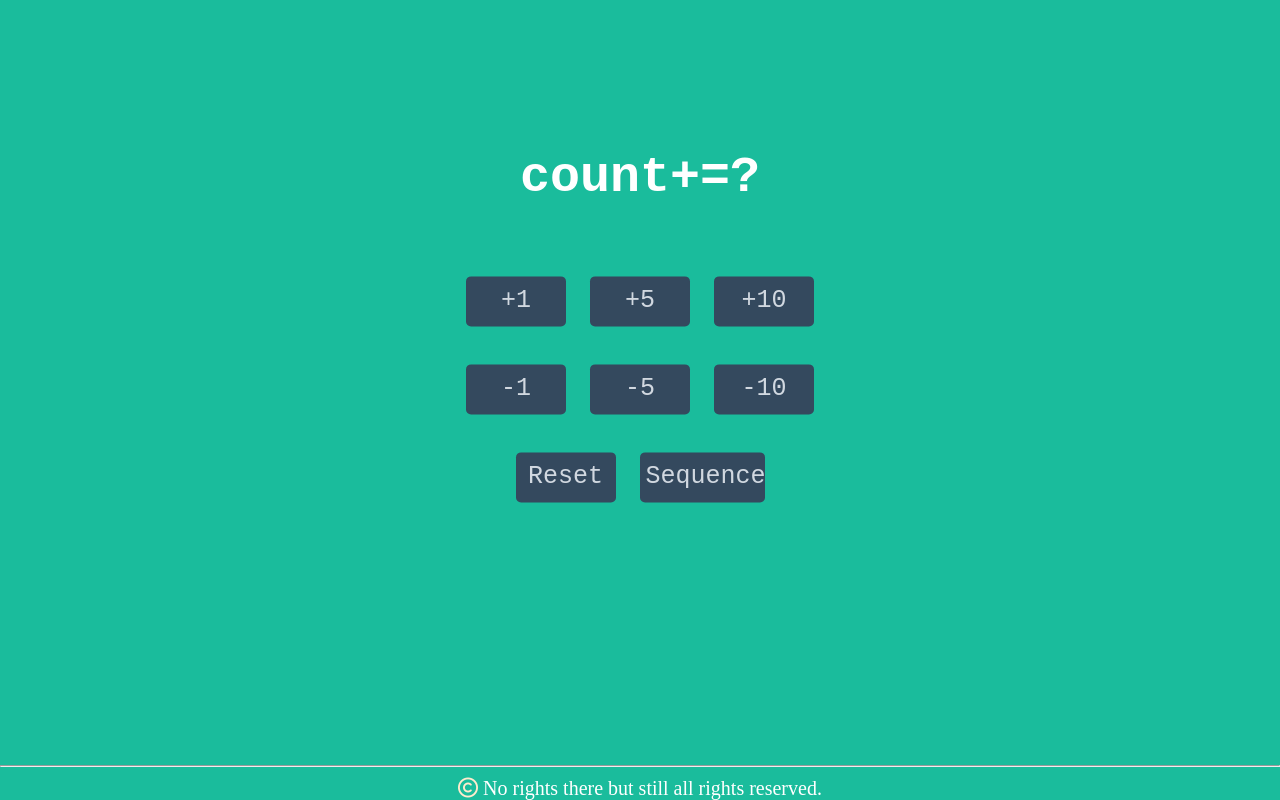
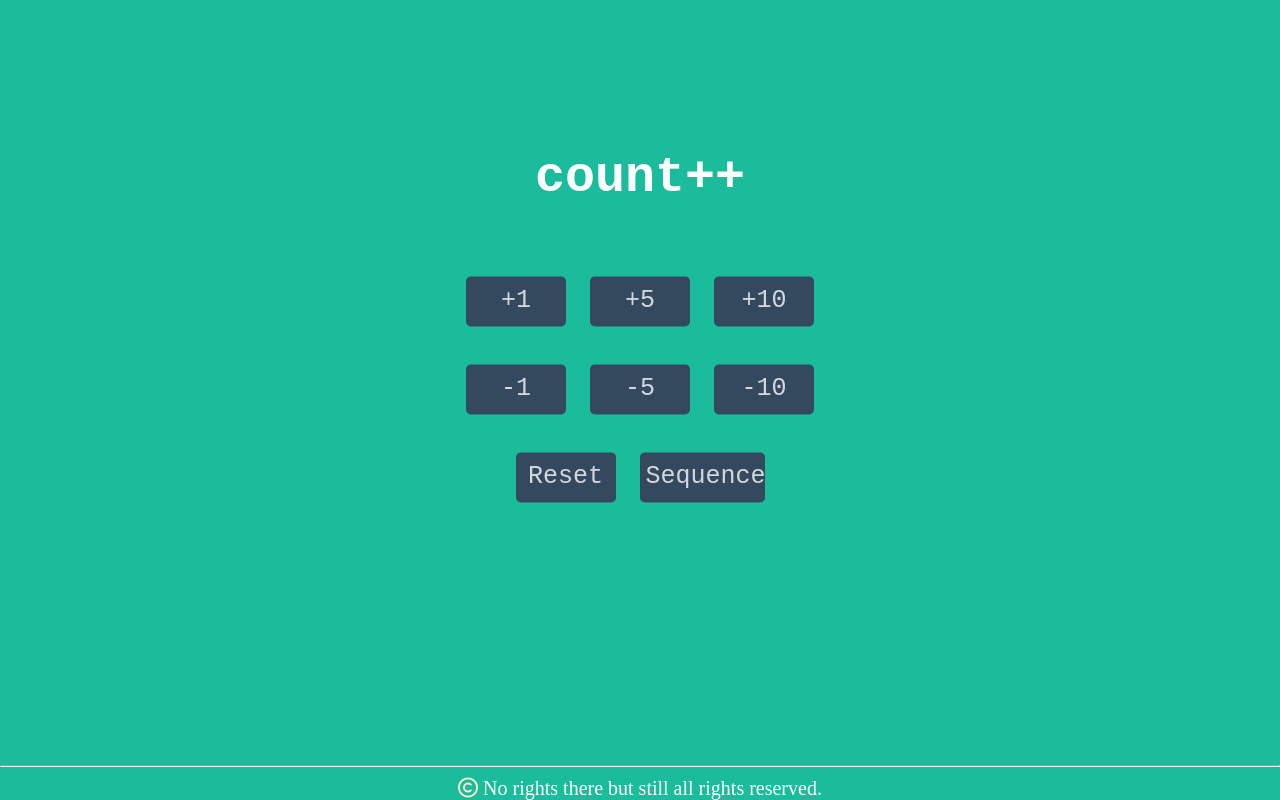
Before and after one commit to abcdeepakr/counter, a plain HTML site: page index.html in a window 1280 px wide. Drawn offline with Linux system fonts and the light colour scheme.

Commit message:
Count ++ and sequence button update

```diff
--- a/index.html
+++ b/index.html
@@ -15,7 +15,7 @@
     </div>
     <center>
       <div class="mid">
-        <h2>count+=?</h2>
+        <h2>count++</h2>
         <p id="update"></p>
 
         <button id="plusOne">+1</button>
```
